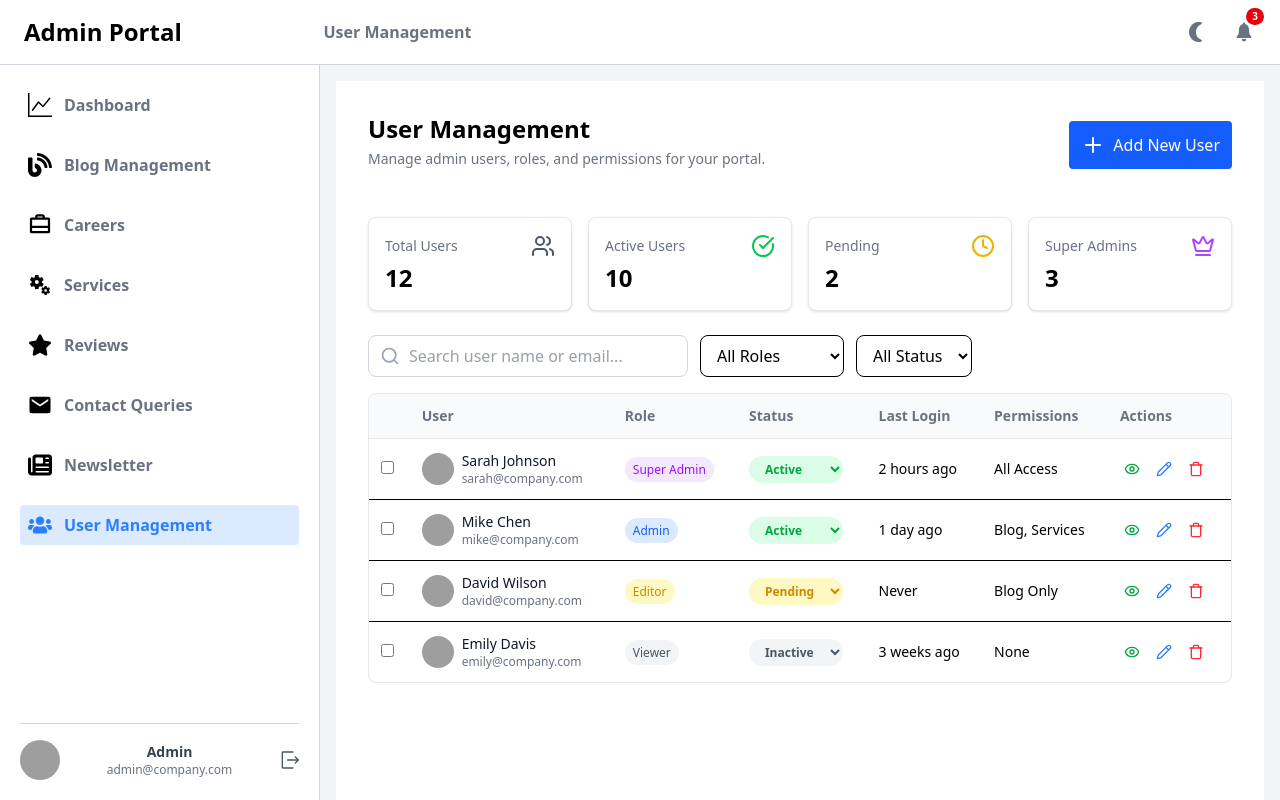
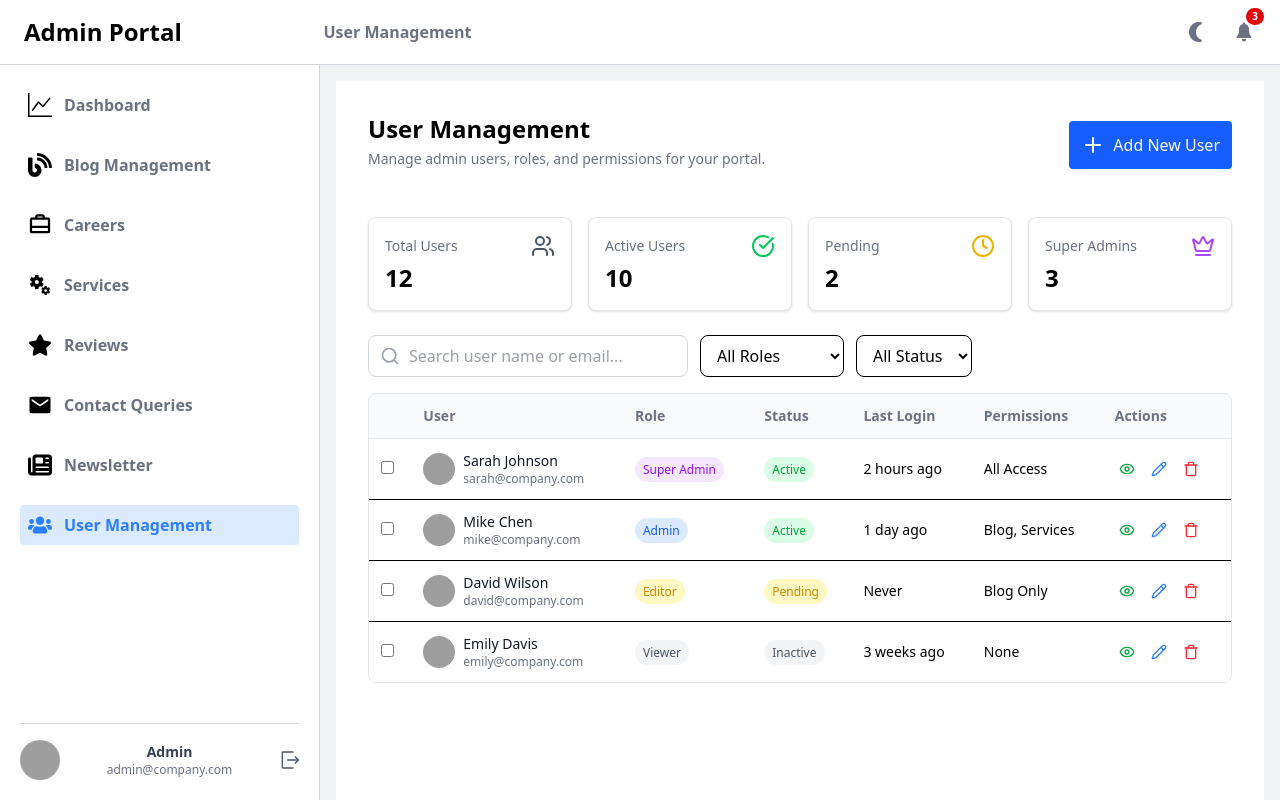
Before and after one commit to Collabority/cl-adminfrontend, a React (Vite) app: page /users in a window 1280 px wide. Built offline with nearby package versions, Linux system fonts and the light colour scheme; grey boxes are pictures that could not be loaded.

Commit message:
merge vani/ussermanagement branch

```diff
--- a/src/pages/UserManagement/UserManagementPage.jsx
+++ b/src/pages/UserManagement/UserManagementPage.jsx
@@ -117,10 +117,6 @@ export default function UserManagementPage() {
     }
   };
 
-  const handleStatusChange = (id, newStatus) => {
-    setUsers(prev => prev.map(u => u.id === id ? { ...u, status: newStatus } : u));
-  };
-
   return (
     <div className="min-h-screen bg-white p-4 sm:p-6 lg:p-8">
       <div className='flex items-center justify-between mb-6'>
@@ -208,20 +204,9 @@ export default function UserManagementPage() {
                   </span>
                 </td>
                 <td className="p-3">
-                  <select
-                    className={`px-3 py-1 rounded-full text-xs font-semibold focus:outline-none ${
-                      user.status === 'Active' ? 'bg-green-100 text-green-600' :
-                      user.status === 'Pending' ? 'bg-yellow-100 text-yellow-600' :
-                      'bg-gray-100 text-gray-600'
-                    }`}
-                    value={user.status}
-                    onChange={e => handleStatusChange(user.id, e.target.value)}
-                    style={{ minWidth: 80 }}
-                  >
-                    <option value="Active">Active</option>
-                    <option value="Pending">Pending</option>
-                    <option value="Inactive">Inactive</option>
-                  </select>
+                  <span className={`px-2 py-1 rounded-full text-xs font-medium bg-${user.statusColor}-100 text-${user.statusColor}-600`}>
+                    {user.status}
+                  </span>
                 </td>
                 <td className="p-3 hidden md:table-cell">{user.lastLogin}</td>
                 <td className="p-3 hidden lg:table-cell">{user.permissions}</td>
```
